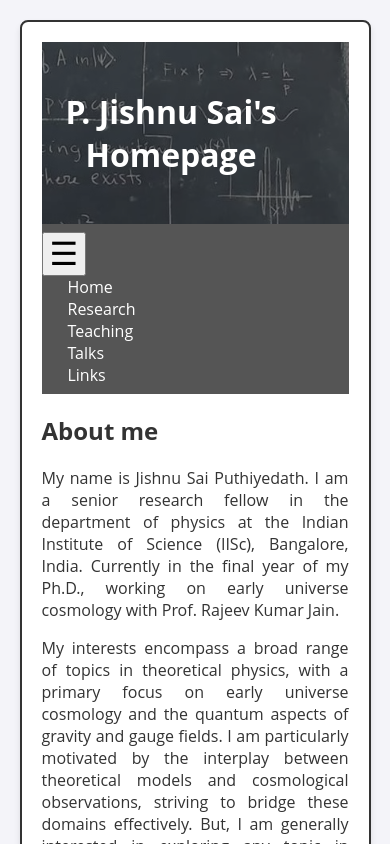
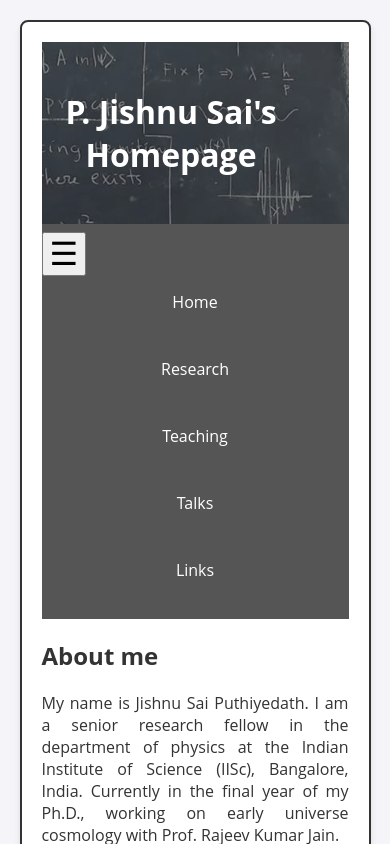
Before and after one commit to PJ-1995/Jishnu_Sai, a plain HTML site: page index.html in a window 390 px wide. Both pictures are taken after a click on the button "Toggle navigation menu". Shown: the top 844 px of the page. Drawn offline with Linux system fonts and the light colour scheme.

Commit message:
Add files via upload

```diff
--- a/style.css
+++ b/style.css
@@ -48,7 +48,7 @@ header::before {
   left: 0;
   width: 100%;
   height: 100%;
-  background-color: rgba(0, 0, 0, 0.5); /* Black overlay at 50% opacity */
+  background-color: rgba(0, 0, 0, 0.45); /* Black overlay at 50% opacity */
   z-index: 1; /* Place the overlay behind the text */
 }
 
@@ -58,7 +58,6 @@ header h1 {
   margin: 0;
   z-index: 2; /* Place the text above the overlay */
 }
-
 
 /* Navigation bar */
 nav {
@@ -102,6 +101,16 @@ nav ul li a {
 
   nav ul.active {
     display: flex;
+  }
+
+  nav ul li {
+    margin-bottom: 15px; /* Space between menu items */
+  }
+
+  nav ul li a {
+    display: block;
+    padding: 15px 10px; /* Ensure enough padding for tap space */
+    text-align: center; /* Center the text */
   }
 }
 
```
